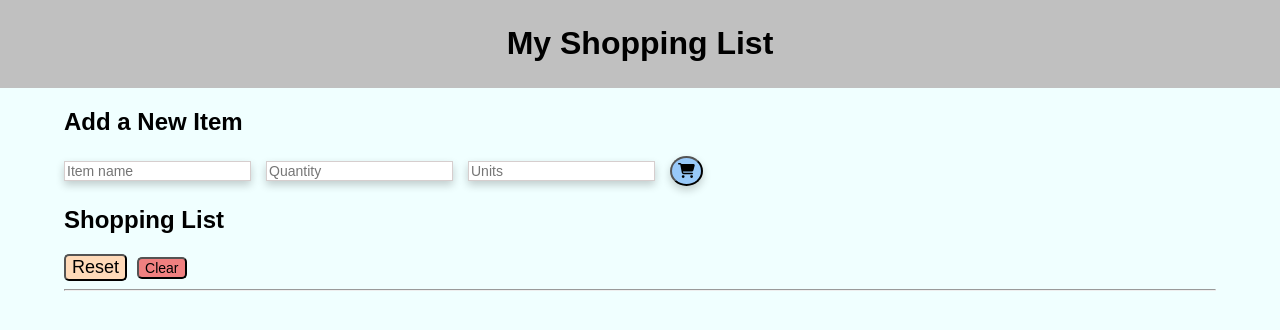
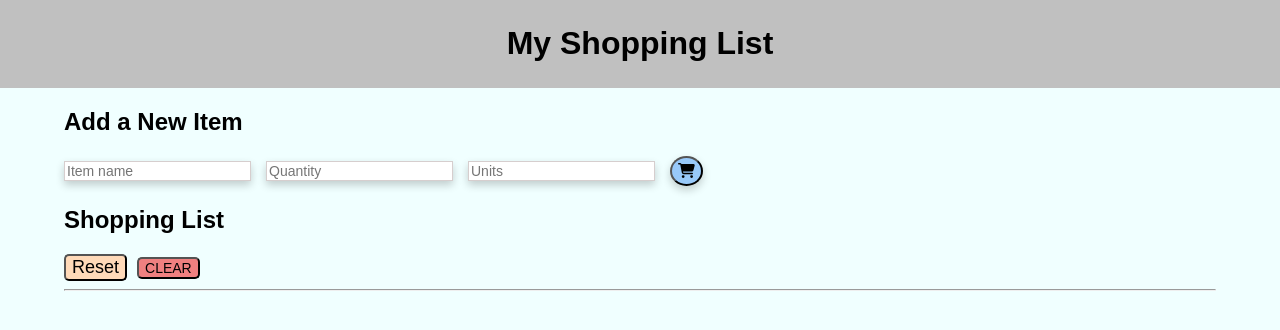
Before and after one commit to tmk-tran/group-fs-react-shopping-list, a React (Create React App) app: page / in a window 1280 px wide. Shown: the top 330 px of the page. Built offline with nearby package versions, Linux system fonts and the light colour scheme; no server answers.

Commit message:
added edit button, need to finish later

```diff
--- a/src/components/App/App.css
+++ b/src/components/App/App.css
@@ -68,7 +68,7 @@ input {
 .clearBtn {
   background-color: lightcoral;
   border-radius: 5px;
-  font-size: 14px
+  font-size: 14px;
 }
 
 .clearBtn:hover {
--- a/src/components/InputForm/InputForm.jsx
+++ b/src/components/InputForm/InputForm.jsx
@@ -33,7 +33,7 @@ return(
         <h2> Shopping List </h2>
 
         <button className="resetBtn" onClick={() => resetList()}>Reset</button>
-        <button className="clearBtn" onClick={() => handleClear()}>Clear</button>
+        <button className="clearBtn" onClick={() => handleClear()}>CLEAR</button>
 </div>
 
  );
--- a/src/components/ListItem/ListItem.jsx
+++ b/src/components/ListItem/ListItem.jsx
@@ -3,6 +3,7 @@ import { faClipboardCheck } from '@fortawesome/free-solid-svg-icons';
 import { faTrash } from '@fortawesome/free-solid-svg-icons';
 
 export default function ListItem({ item, updateItem, handleDelete}) {
+    // const [isEditing, setIsEditing] = useState(false);
 
     // added variable for changing the background color
     const card = item.purchased ? 'card purchased' : 'card';
@@ -11,6 +12,7 @@ export default function ListItem({ item, updateItem, handleDelete}) {
 
   return (
     <div className="card">
+        <button className="editBtn" onClick={() => console.log('clicked edit yo!')}>Edit</button>
         <h3></h3>
       <p style={textGrey}>{item.name}</p>
       <p style={textGrey}>Qty:  {item.quantity} {item.unit}</p>
```
